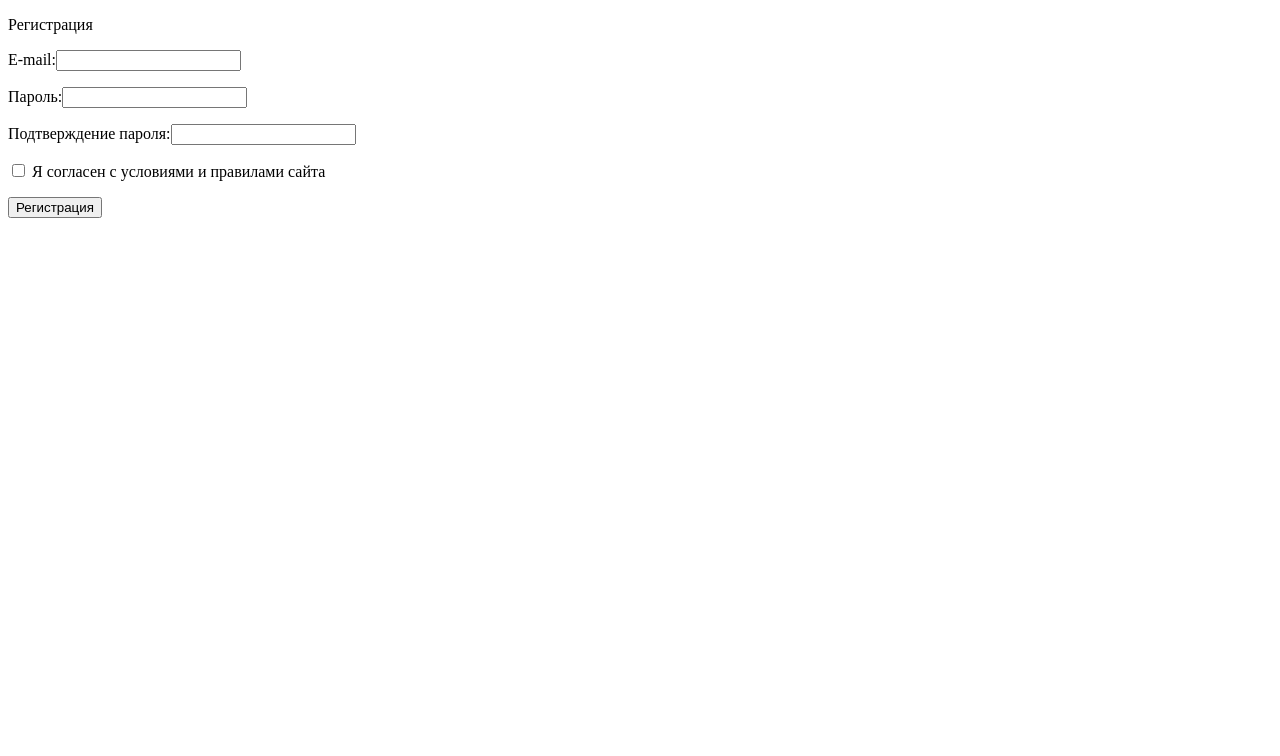
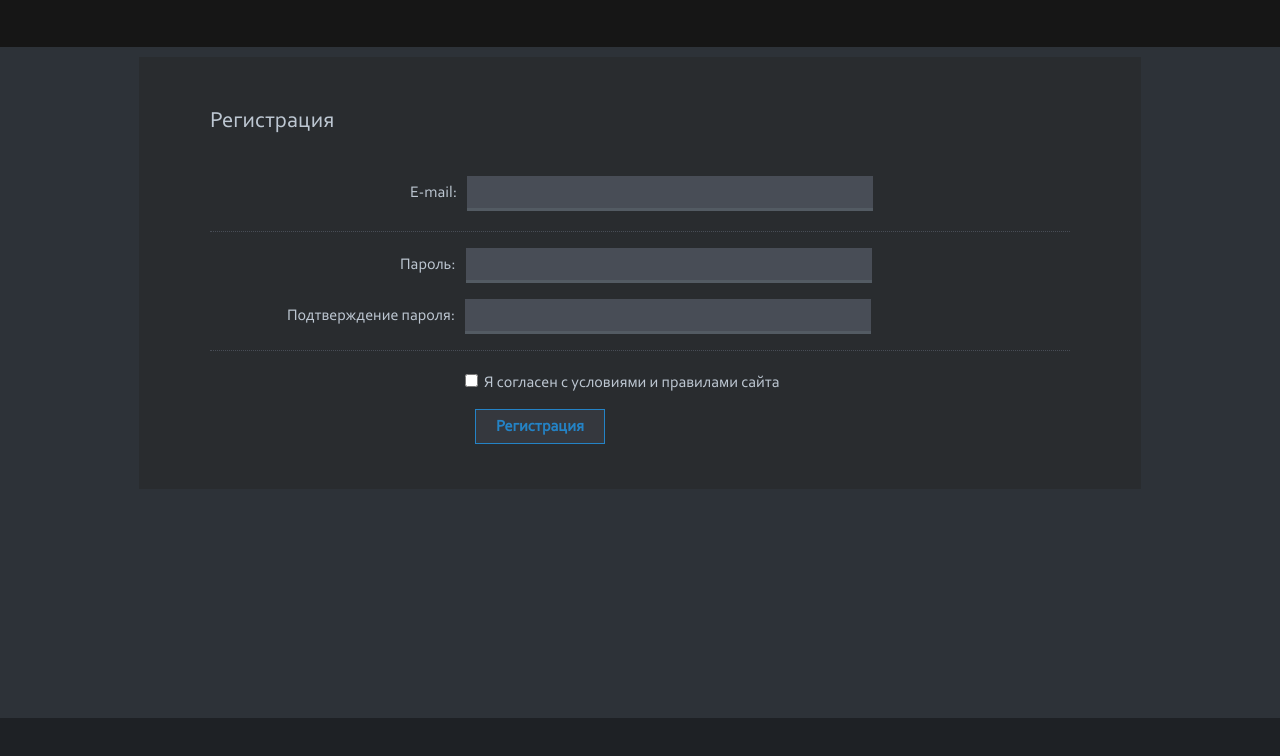
Before and after one commit to Nikede/Labs, a plain HTML site: page task1-2/index.html in a window 1280 px wide. Drawn offline with Linux system fonts and the light colour scheme.

Commit message:
Complete Task1-2

```diff
--- a/task1-2/index.html
+++ b/task1-2/index.html
@@ -1,27 +1,29 @@
 <!DOCTYPE html>
-<html>
+<html lang="ru">
   <head>
-    <title></title>
-    <link rel="stylesheet" href="style/style.css">
+    <meta charset="utf-8">
+    <title>Registration</title>
+    <link rel="stylesheet" href="style.css">
   </head>
   <body>
   <div class="page">
     <header class="header"></header>
     <main class="content">
       <form class="registration">
-        <p class="registration__text-header">Регистрация</p>
-        <p class="registration__text-email">E-mail:<input class="registration__login registration__login_active"></p>
-        <di class="password-block">
-          <p class="password-block__text-password">Пароль:<input class="password-block__password password-block__password_active" type="password"></p>
-          <p class="password-block__text-password-confirmation">Подтверждение пароля:<input class="password-block__password password-block__password-repeat password-block__password_active" type="password"></p>
-        </di>
-        <input class="registration__check-confirmation" type="checkbox">
+        <p class="registration_text_header">Регистрация</p>
+        <p class="registration_text_email">E-mail:<input class="registration_login registration_login_active"></p>
+        <div class="password_block">
+          <p class="password_block_text_password">Пароль:<input class="password_block_password password_block_password_active" type="password"></p>
+          <p class="password_block_text_password_confirmation">Подтверждение пароля:<input class="password_block_password password_block_password_repeat password_block_password_active" type="password"></p>
+        </div>
+        <input class="registration_check_confirmation" type="checkbox">
         <label>Я согласен с условиями и правилами сайта</label>
-        <p><input class="registration__button registration__button_active" type="submit" value="Регистрация"></p>
+        <p><input class="registration_button registration_button_active" type="submit" value="Регистрация"></p>
       </form>
     </main>
     <div class="footer">
     </div>
   </div>
-  <script type="text/javascript" src="js/main.js"></script>
+  <script src="registration.js"></script>
+  </body>
 </html>
--- a/task1-2/js/script.js
+++ b/task1-2/registration.js
@@ -6,12 +6,12 @@ function checkEmail(str){
   }return true;
 }
 
-function checkPassword(pass, confrim) {
+function checkPassword(pass, confirm) {
   if (pass.length < 6) {
     alert('Длина пароля должна быть не менее 6-ти символов.');
     return false;
   }
-  if (pass = confrim) {
+  if (pass !== confirm) {
     alert('Введенные пароли не совпадают.');
     return false;
   }
@@ -19,7 +19,7 @@ function checkPassword(pass, confrim) {
 }
 
 function checkAgreementRules() {
-  var result = document.getElementsByClassName("registration__check-confirmation")[0].checked;
+  var result = document.getElementsByClassName("registration_check_confirmation")[0].checked;
   if (!result) {
     alert("Примите условия соглашения!");
     return false;
@@ -27,17 +27,16 @@ function checkAgreementRules() {
   return true;
 }
 
-function registration();
+function registration()
 {
-  var email = document.getElementsByClassName("registration__login")[0].value;
-  var pass = document.getElementsByClassName("password-block__password")[0].value;
-  varpassConfirm = document.getElementsByClassName("password-block__password-repeat")[0].value;
-  if (checkEmail(email) && checkPassword(pass, passConfirm)
-      && checkAgreementRules()) {
+  var email = document.getElementsByClassName("registration_login")[0].value;
+  var pass = document.getElementsByClassName("password_block_password")[0].value;
+  var passConfirm = document.getElementsByClassName("password_block_password_repeat")[0].value;
+  if (checkEmail(email) && checkPassword(pass, passConfirm) && checkAgreementRules()) {
     alert("Регистрация прошла успешно!");
   }
 }
 
 document.getElementsByClassName("registration")[0].onsubmit = function() {
-  Registration();
+  registration();
 };
--- a/task1-2/css/s.css
+++ b/task1-2/style.css
@@ -25,9 +25,7 @@ main {
 
 .header {
   background: #161616;
-  border-width: 1px;
-  border-style: solid;
-  border-color: #161616;
+  border: 1px solid #161616;
   display: block;
   height: 45px;
   margin: 0;
@@ -35,13 +33,10 @@ main {
 }
 
 .content {
-  border-width: 1px;
-  border-style: solid;
-  border-color: #292c2f;
+  border: 1px solid #292c2f;
   color: #bdc7d2;
   height: 420px;
-  margin: auto;
-  margin-top: 10px;
+  margin: 10px auto auto;
   padding-top: 10px;
   width: 1000px;
 }
@@ -51,23 +46,23 @@ main {
   margin-top: 10px;
 }
 
-.registration__text-header {
+.registration_text_header {
   font-size: 17pt;
   margin-left: 70px;
   margin-bottom: 40px;
   margin-top: 40px;
 }
 
-.registration__text-email {
+.registration_text_email {
   margin-left: 270px;
   margin-bottom: 20px;
 }
 
-.registration__check-confirmation {
+.registration_check_confirmation {
   margin-left: 325px;
 }
 
-.registration__login {
+.registration_login {
   background: #484d56;
   border-radius: 0px;
   border-left: 0px;
@@ -82,19 +77,17 @@ main {
   width: 400px;
 }
 
-.registration__login_active:focus {
+.registration_login_active:focus {
   border-bottom: 3px solid #2483c6;
   outline: 0;
 }
 
-.registration__button {
+.registration_button {
   border-radius: 0px;
-  border-style: solid;
-  border-width: 1px;
-  border-color: #2483c6;
+  border: 1px solid #2483c6;
   background: #35383e;
   color: #2483c6;
-  font-family: corbel;
+  font-family: corbel, serif;
   font-weight: 700;
   font-size: 12pt;
   height: 35px;
@@ -104,13 +97,13 @@ main {
   width: 130px;
 }
 
-.registration__button_active:hover {
+.registration_button_active:hover {
   background: #535b63;
   border-color: #abb4bc;
   color: #fff;
 }
 
-.password-block {
+.password_block {
   margin-left: 70px;
   margin-right: 70px;
   margin-bottom: 20px;
@@ -120,15 +113,15 @@ main {
   border-bottom: 1px dotted #484d56;
 }
 
-.password-block__text-password {
+.password_block_text_password {
   margin-left: 190px;
 }
 
-.password-block__text-password-confirmation {
+.password_block_text_password_confirmation {
   margin-left: 77px;
 }
 
-.password-block__password {
+.password_block_password {
   background: #484d56;
   border-radius: 0px;
   border-left: 0px;
@@ -143,12 +136,12 @@ main {
   width: 400px;
 }
 
-.password-block__password_active:focus {
+.password_block_password_active:focus {
   border-bottom: 3px solid #2483c6;
   outline: 0;
 }
 
-.password-block {
+.password_block {
   margin-left: 70px;
   margin-right: 70px;
   margin-bottom: 20px;
@@ -158,15 +151,15 @@ main {
   border-bottom: 1px dotted #484d56;
 }
 
-.password-block__text-password {
+.password_block_text_password {
   margin-left: 190px;
 }
 
-.password-block__text-password-confirmation {
+.password_block_text_password_confirmation {
   margin-left: 77px;
 }
 
-.password-block__password {
+.password_block_password {
   background: #484d56;
   border-radius: 0px;
   border-left: 0px;
@@ -180,17 +173,15 @@ main {
   padding-left: 4px;
   width: 400px;}
 
-.password-block__password_active:focus {
+.password_block_password_active:focus {
   border-bottom: 3px solid #2483c6;
   outline: 0;
 }
 
-.footerr {
+.footer {
   background: #1e2125;
   bottom: 0;
-  border-width: 1px;
-  border-style: solid;
-  border-color: #1e2125;
+  border: 1px solid #1e2125;
   display: block;
   height: 80px;
   left: 0;
```
Also changed, not shown: 1 other file.
